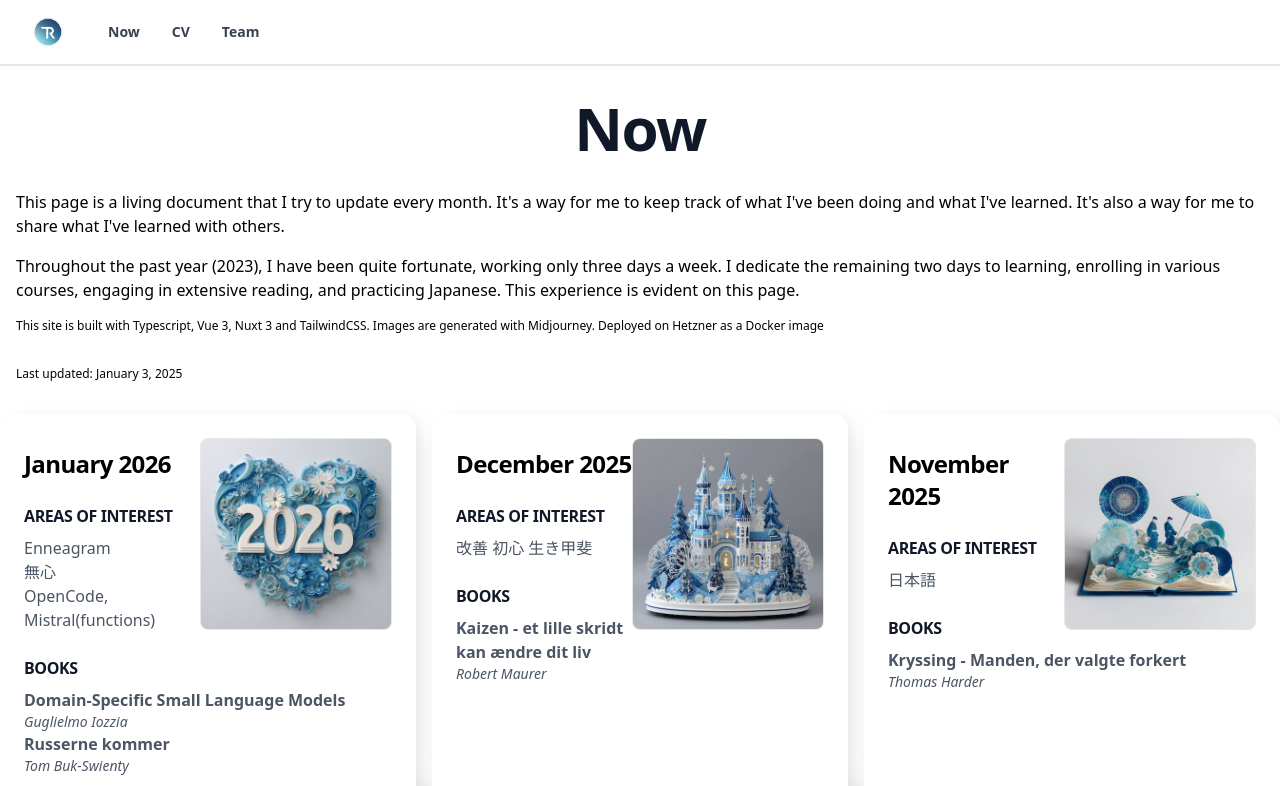
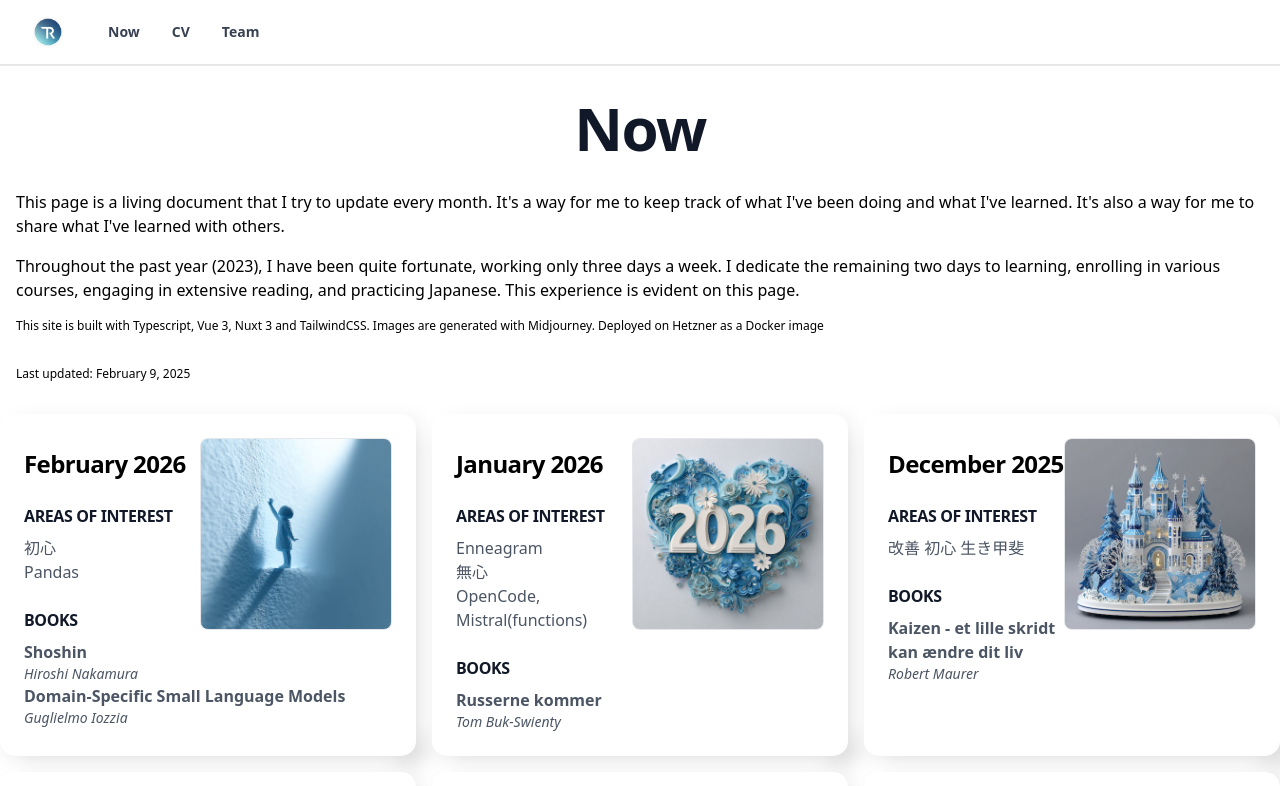
Before and after one commit to ringling/nuxt_ringling_info, a Nuxt app: page /now in a window 1280 px wide. Shown: the top 786 px of the page. Built offline with nearby package versions, Linux system fonts and the light colour scheme.

Commit message:
february 2026

```diff
--- a/pages/now.vue
+++ b/pages/now.vue
@@ -13,9 +13,26 @@
         generated with
         Midjourney. Deployed on Hetzner as a Docker image
       </div>
-      <div class="m-4 mb-8 text-xs">Last updated: January 3, 2025</div>
+      <div class="m-4 mb-8 text-xs">Last updated: February 9, 2025</div>
 
       <div class="grid grid-cols-1 md:grid-cols-2 xl:grid-cols-3 gap-4">
+
+        <div class="block max-w p-6 bg-white markdown neu">
+          <div  class="bg-contain bg-no-repeat bg-center border bg-[url('/img/shoshin.jpg')] lg:w-48 lg:h-48 md:w-32 md:h-32 h-16 w-16 rounded-lg float-right" />
+          <h5 class="mb-2 mt-4 text-2xl font-bold tracking-tight text-black">February 2026</h5>
+          <div class="font-normal text-gray-700">
+            <h3>Areas of interest</h3>
+            <ul>
+              <li>初心</li>
+              <li>Pandas</li>
+            </ul>
+            <h3>Books</h3>
+            <ul>
+              <li class="grid grid-cols-1"> <b>Shoshin</b> <em class="whitespace-nowrap">Hiroshi Nakamura</em> </li>
+              <li class="grid grid-cols-1"> <b>Domain-Specific Small Language Models</b> <em class="whitespace-nowrap">Guglielmo Iozzia</em> </li>
+            </ul>
+          </div>
+        </div>
 
         <div class="block max-w p-6 bg-white markdown neu">
           <div  class="bg-contain bg-no-repeat bg-center border bg-[url('/img/2026.jpg')] lg:w-48 lg:h-48 md:w-32 md:h-32 h-16 w-16 rounded-lg float-right" />
@@ -29,7 +46,6 @@
             </ul>
             <h3>Books</h3>
             <ul>
-              <li class="grid grid-cols-1"> <b>Domain-Specific Small Language Models</b> <em class="whitespace-nowrap">Guglielmo Iozzia</em> </li>
               <li class="grid grid-cols-1"> <b>Russerne kommer</b> <em class="whitespace-nowrap">Tom Buk-Swienty</em> </li>
             </ul>
           </div>
```
Also changed, not shown: public/img/shoshin.jpg (added).
